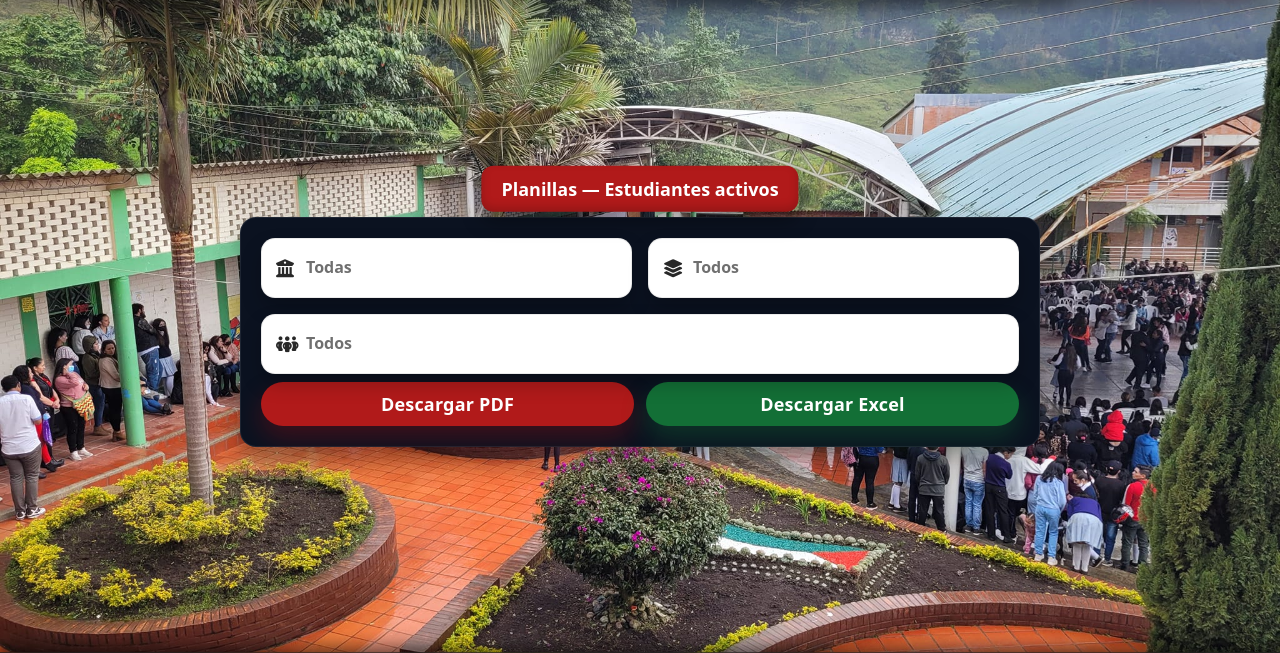
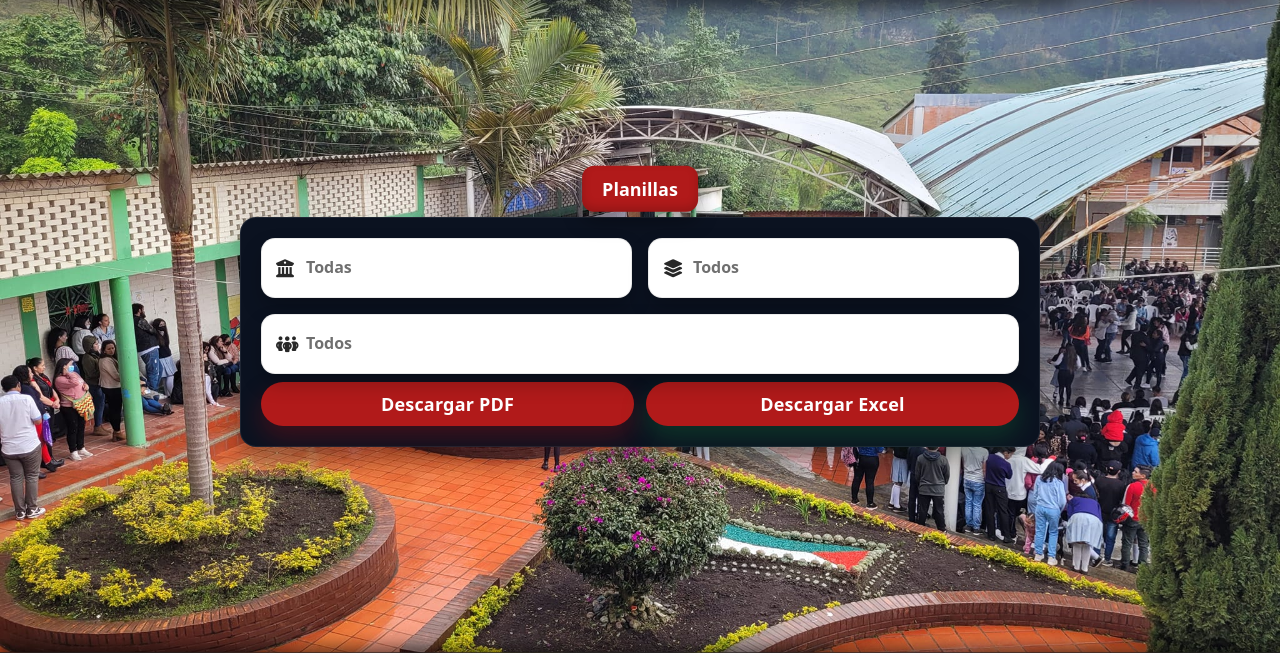
Before and after one commit to CarrKev1545/Milenials, a Django app: template core/templates/core/rector/planillas.html in a window 1280 px wide. Shown: the part 76-729 px from the top of the page. Run offline with Django 5.2, Linux system fonts and the light colour scheme; the template is opened without the code that fills it, so the values that code supplies are empty.

Commit message:
Correcion 2

```diff
--- a/core/templates/core/rector/planillas.html
+++ b/core/templates/core/rector/planillas.html
@@ -54,7 +54,7 @@
     font-weight:800; color:#fff; transition:.15s transform ease, .15s box-shadow ease;
   }
   .btn-pdf{ background:#b11a1a; box-shadow:0 .75rem 1.5rem rgba(156,15,16,.35); }
-  .btn-xls{ background:#136f36; box-shadow:0 .75rem 1.5rem rgba(19,111,54,.35); }
+  .btn-xls{ background:#b11a1a; box-shadow:0 .75rem 1.5rem rgba(19,111,54,.35); }
   .pl-actions .btn:hover{ transform:translateY(-.125rem); box-shadow:0 1rem 2rem rgba(0,0,0,.45); }
 
   /* Contenedor para posicionar el badge */
@@ -77,7 +77,7 @@
 {% block content %}
 <section class="pl" aria-labelledby="titulo-pl">
   <div class="pl-wrap">
-    <div id="titulo-pl" class="pl-badge">Planillas — Estudiantes activos</div>
+    <div id="titulo-pl" class="pl-badge">Planillas</div>
 
     <div class="pl-card" role="group" aria-label="Filtros de exportación">
       <form class="pl-form" onsubmit="return false;" autocomplete="off">
```
